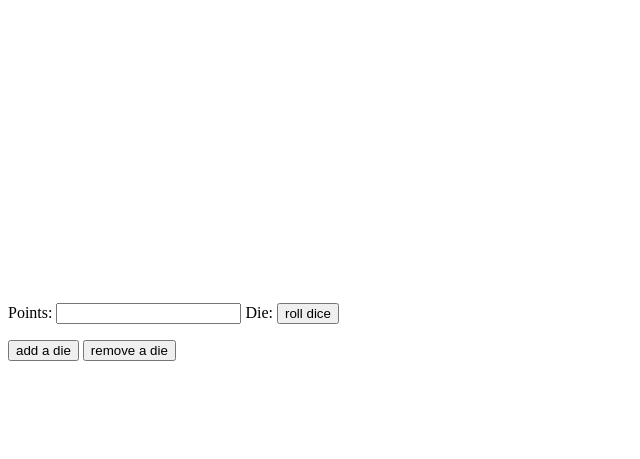
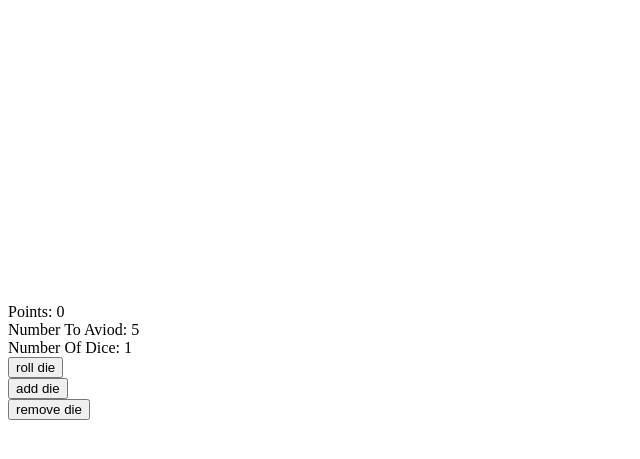
Before and after one commit to htmhell69/dice-game, a plain HTML site: page index.html in a window 1280 px wide. Shown: the part 5-464 px from the top of the page, without its empty margins (0-640 px from the left). Drawn offline with Linux system fonts and the light colour scheme.

Commit message:
added win condition

```diff
--- a/index.html
+++ b/index.html
@@ -1,6 +1,6 @@
 <html>
         <head>
-                <canvas id="canvas" width="500" height="300"></canvas>
+                <canvas id="canvas" width="1000" height="300"></canvas>
                 <style src="styles.css"></style>
                 <script src="setup.js"></script>
                 <script src="dieDrawing.js"></script>
@@ -8,11 +8,26 @@
         </head>
 
         <body>
-            <form name="f">
-                Points: <input name="pv" value="   "/>
-                Die: <input id = "roll" type = "button" value = "roll dice" onclick = "rollDie();" />
-            </form>
-                <input id = "add" type = "button" value = "add a die" onclick = "addDie();" />
-                <input id = "remove" type = "button" value = "remove a die" onclick = "rollDie();" />
+             <br>
+             Points:
+             <span id="points"> 0 </span>
+             <br>
+             Number To Aviod:
+             <span id="avoid">1</span>
+             <br>
+             Number Of Dice:
+             <span id="numDice"> 1 </span>
+             <br>
+             <button onclick="rollDie();">roll die</button>
+             <br>
+             <button onclick="addDie();">add die</button>
+             <br>
+             <button onclick="removeDie();">remove die</button>
+
+             <script>document.getElementById("avoid").innerHTML = loosingNum;</script>
+
+
+
+
         </body>
 </html>
--- a/setup.js
+++ b/setup.js
@@ -1,15 +1,15 @@
 //setting basic variables
-var canvasWidth = 400;
+var canvasWidth = 1000;
 var canvasHeight = 300;
 var Dice = [];
 var numDice = 1;
-var dieSpace = 100;
-//this variable holds the result of the die roll
+var dieSpace = 125;
+var points = 0;
+var loosingNum = Math.floor( 1 + (Math.random() * 5)); //this variable holds the result of the die roll
 var ch;
-//canvas
-var ctx = document.getElementById("canvas").getContext('2d');
+var gameOver = false;
+var ctx = document.getElementById("canvas").getContext('2d'); //canvas
 //creating functions
-
 //this function creates a die object and puts it in the Dice array
 function createDie(x, y, height, width, dotSize){
   let die = {
@@ -25,18 +25,43 @@ function createDie(x, y, height, width, dotSize){
 
 //this function gets a random number 1-6 then calls the draw function. It does this for each die object in the Dice array
 function rollDie(){
+  ctx.clearRect(0, 0, canvasWidth, canvasHeight);
+  let scoreToAdd = 0;
   for(let i=0; i<Dice.length; i++){
     ch = Math.floor( 1 + (Math.random() * 5));
+    gameOver = ch == loosingNum;
+    scoreToAdd += ch;
     drawDots(ch, Dice[i]);
+  }
+  if(!gameOver){
+  loosingNum = Math.floor( 1 + (Math.random() * 5));
+  document.getElementById("avoid").innerHTML = loosingNum;
+  points += scoreToAdd;
+  document.getElementById("points").innerHTML = points;
+  } else{
+    alert("your score is " + points);
+    location.reload();
+  }
+
+}
+
+function addDie(){
+  if(numDice < 5){
+    numDice +=1;
+    document.getElementById("numDice").innerHTML = numDice;
+    createDie(50 + (numDice * dieSpace) - dieSpace,50,100,100,10);
+  } else{
+    alert("you have the max amount of dice");
   }
 }
 
-function addDie(){
-  alert("added");
-  if(numDice < 5){
-    createDie(50 + (numDice * dieSpace) - 100,50,100,100,10);
+function removeDie(){
+  if(numDice > 1){
+    Dice.pop();
+    numDice -=1;
+    document.getElementById("numDice").innerHTML = numDice;
   } else{
-    alert("you have the max amount of dice");
+    alert("you have the minimum amount of dice");
   }
 }
 
```
Also changed, not shown: styles.css (line endings or trailing spaces).
